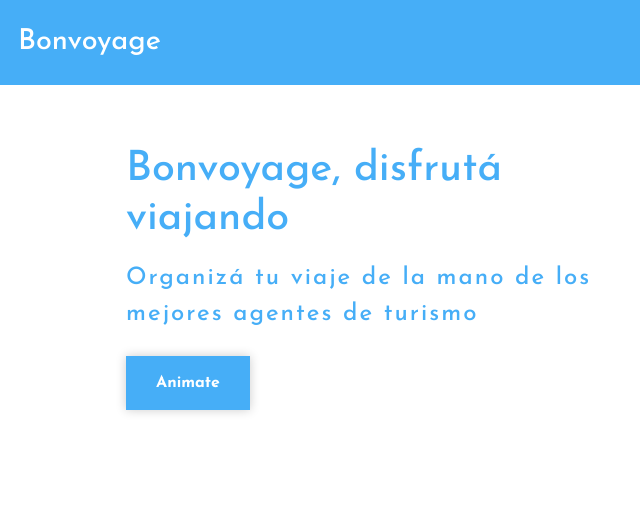
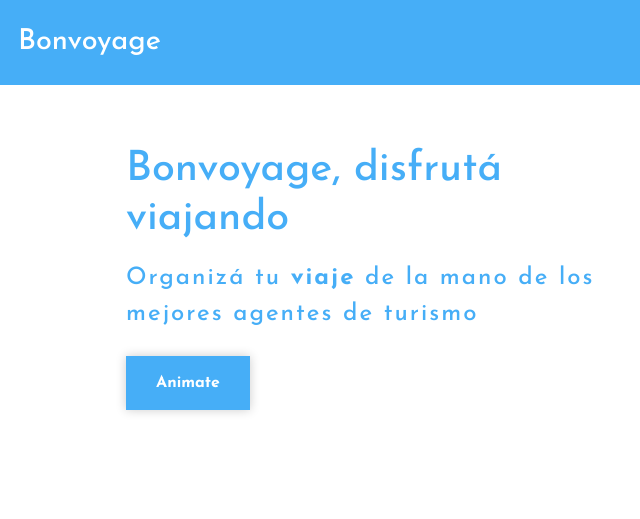
Before and after one commit to BautistaC5/PF-Caschetto, a plain HTML site: page index.html in a window 1280 px wide. Shown: the top 519 px of the page, 14-654 px from the left. Drawn offline with nearby package versions, Linux system fonts and the light colour scheme.

Commit message:
Acomodado de líneas html

```diff
--- a/index.html
+++ b/index.html
@@ -4,19 +4,17 @@
     <meta charset="UTF-8">
     <meta http-equiv="X-UA-Compatible" content="IE=edge">
     <meta name="viewport" content="width=device-width, initial-scale=1.0">
-
     <!-- LINK BOOTSTRAP -->
     <link href="https://cdn.jsdelivr.net/npm/bootstrap@5.3.0-alpha1/dist/css/bootstrap.min.css" rel="stylesheet" integrity="sha384-GLhlTQ8iRABdZLl6O3oVMWSktQOp6b7In1Zl3/Jr59b6EGGoI1aFkw7cmDA6j6gD" crossorigin="anonymous">
-
     <link rel="stylesheet" href="styles/style.css">
     <link rel="stylesheet" href="https://cdnjs.cloudflare.com/ajax/libs/animate.css/4.1.1/animate.min.css">
+    <link rel="shortcut icon" href="./img/favicon.ico" type="image/x-icon">
     <title>Bonvoyage viajes</title>
 </head>
 
 <body id="travel">
 
     <header>
-
         <nav class="navbar navbar-expand-lg navbar-light bg-light">
             <div class="navbar-div container-fluid">
                 <a class="navbar-brand" href="index.html">
@@ -36,12 +34,12 @@
                 </div>
             </div>
         </nav>
-
+    </header>
 
     <section class="travel__main container">
         <div class="travel__text">
             <h1 class="travel__title">Bonvoyage, disfrutá viajando</h1>
-                <p class="travel__subtitle">Organizá tu viaje de la mano de los mejores agentes de turismo</p>
+            <p class="travel__subtitle">Organizá tu <strong>viaje</strong> de la mano de los mejores agentes de turismo</p>
             <a href="./pages/animate.html" class="travel__link__contact">Animate</a>
         </div>
 
@@ -50,10 +48,7 @@
         </figure>
     </section>
 
-    </header>
-
     <section class="container travel__section">
-
         <div class="wow animate__animated animate__backInLeft card__travel">
             <img src="img/signo_dolar.svg" alt="signo precio" class="banner__icon">
             <h2 class="banner__title">El mejor precio</h2>
```
Also changed, not shown: pages/animate.html (+3 -3 lines), pages/contacto.html (+3 -3 lines), pages/faq.html (+3 -5 lines), pages/nosotros.html (+1 -3 lines), img/favicon.ico (added). Lines whose indentation alone changed are shown as unchanged.
